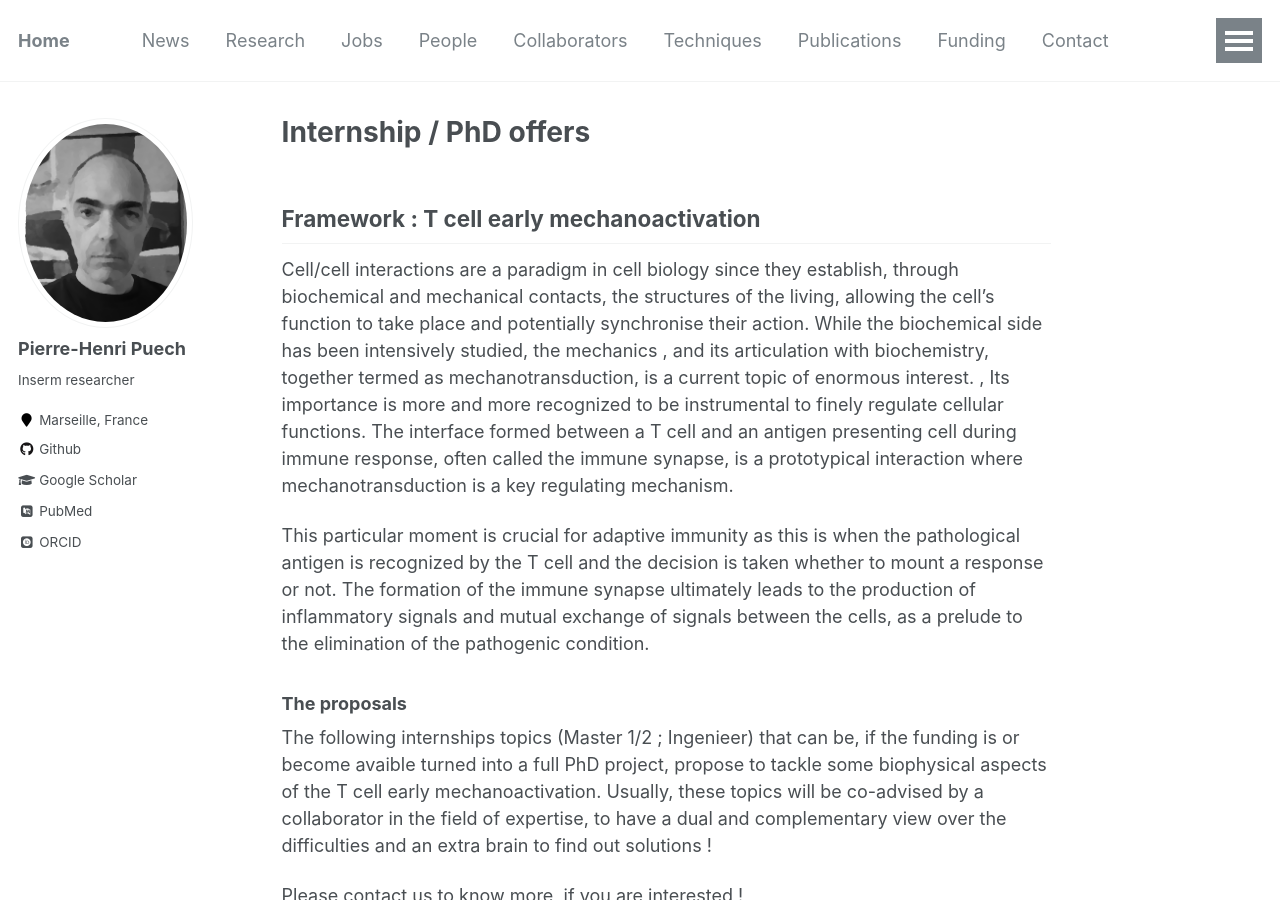
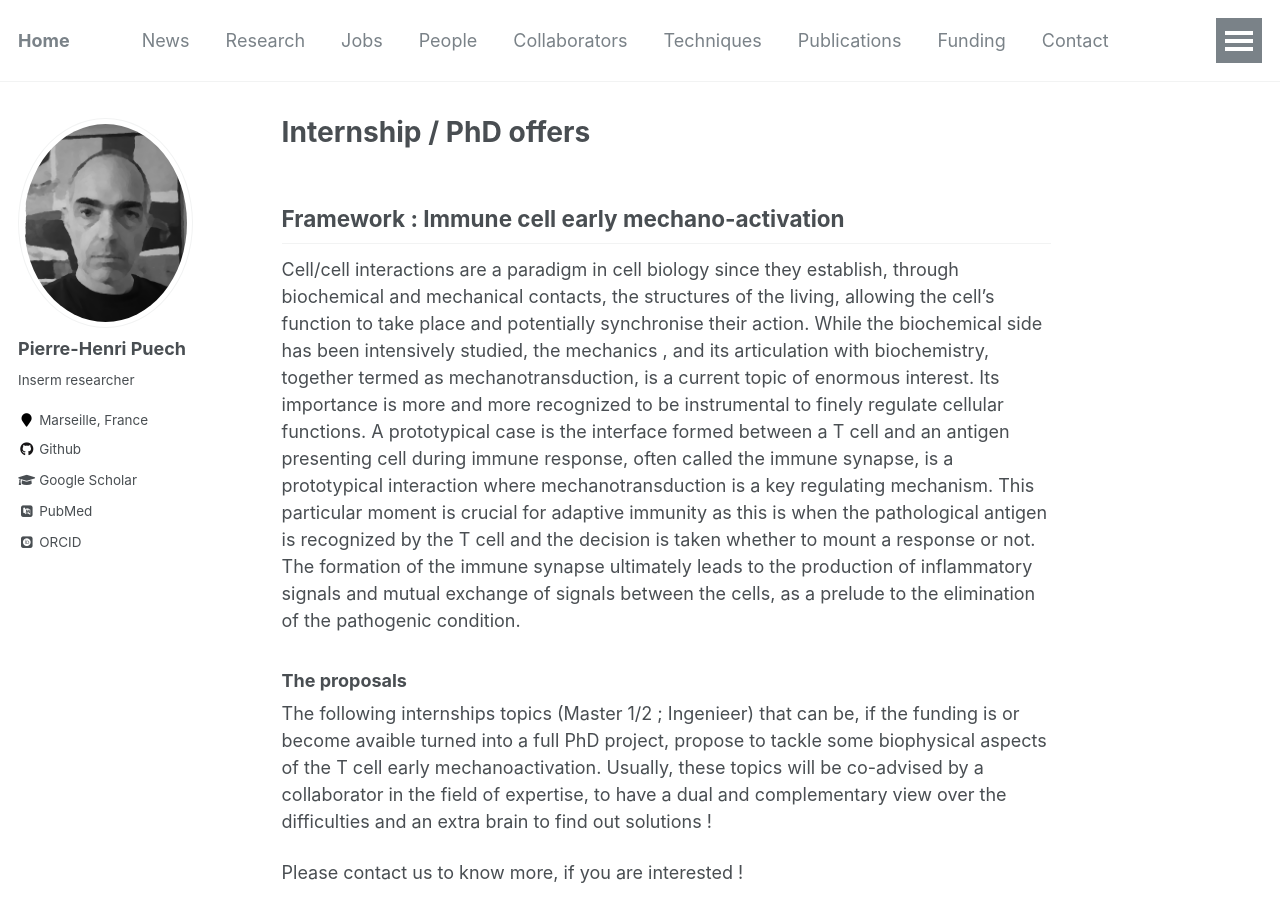
Before and after one commit to phpuech/phpuech.github.io, a Jekyll site: the page built from _pages/jobs.md, in a window 1280 px wide and 900 px high. Built offline with Jekyll 4.4.1, drawn with Linux system fonts in a browser that asks for light colours; some web fonts are replaced.

Commit message:
add post

```diff
--- a/_pages/jobs.md
+++ b/_pages/jobs.md
@@ -5,11 +5,9 @@ excerpt: "Jobs"
 author_profile: true
   -
 ---
-## Framework : T cell early mechanoactivation
+## Framework : Immune cell early mechano-activation
 
-Cell/cell interactions are a paradigm in cell biology since they establish, through biochemical and mechanical contacts, the structures of the living, allowing the cell’s function to take place and potentially synchronise their action. While the biochemical side has been intensively studied, the mechanics , and its articulation with biochemistry, together termed as mechanotransduction, is a current topic of enormous interest. , Its importance is more and more recognized to be instrumental to finely regulate cellular functions. The interface formed between a T cell and an antigen presenting cell during immune response, often called the immune synapse, is a prototypical interaction where mechanotransduction is a key regulating mechanism.
-
-This particular moment is crucial for adaptive immunity as this is when the pathological antigen is recognized by the T cell and the decision is taken whether to mount a response or not. The formation of the immune synapse ultimately leads to the production of inflammatory signals and mutual exchange of signals between the cells, as a prelude to the elimination of the pathogenic condition.
+Cell/cell interactions are a paradigm in cell biology since they establish, through biochemical and mechanical contacts, the structures of the living, allowing the cell’s function to take place and potentially synchronise their action. While the biochemical side has been intensively studied, the mechanics , and its articulation with biochemistry, together termed as mechanotransduction, is a current topic of enormous interest.  Its importance is more and more recognized to be instrumental to finely regulate cellular functions. A prototypical case is the interface formed between a T cell and an antigen presenting cell during immune response, often called the immune synapse, is a prototypical interaction where mechanotransduction is a key regulating mechanism. This particular moment is crucial for adaptive immunity as this is when the pathological antigen is recognized by the T cell and the decision is taken whether to mount a response or not. The formation of the immune synapse ultimately leads to the production of inflammatory signals and mutual exchange of signals between the cells, as a prelude to the elimination of the pathogenic condition.
 
 ### The proposals
 
```
